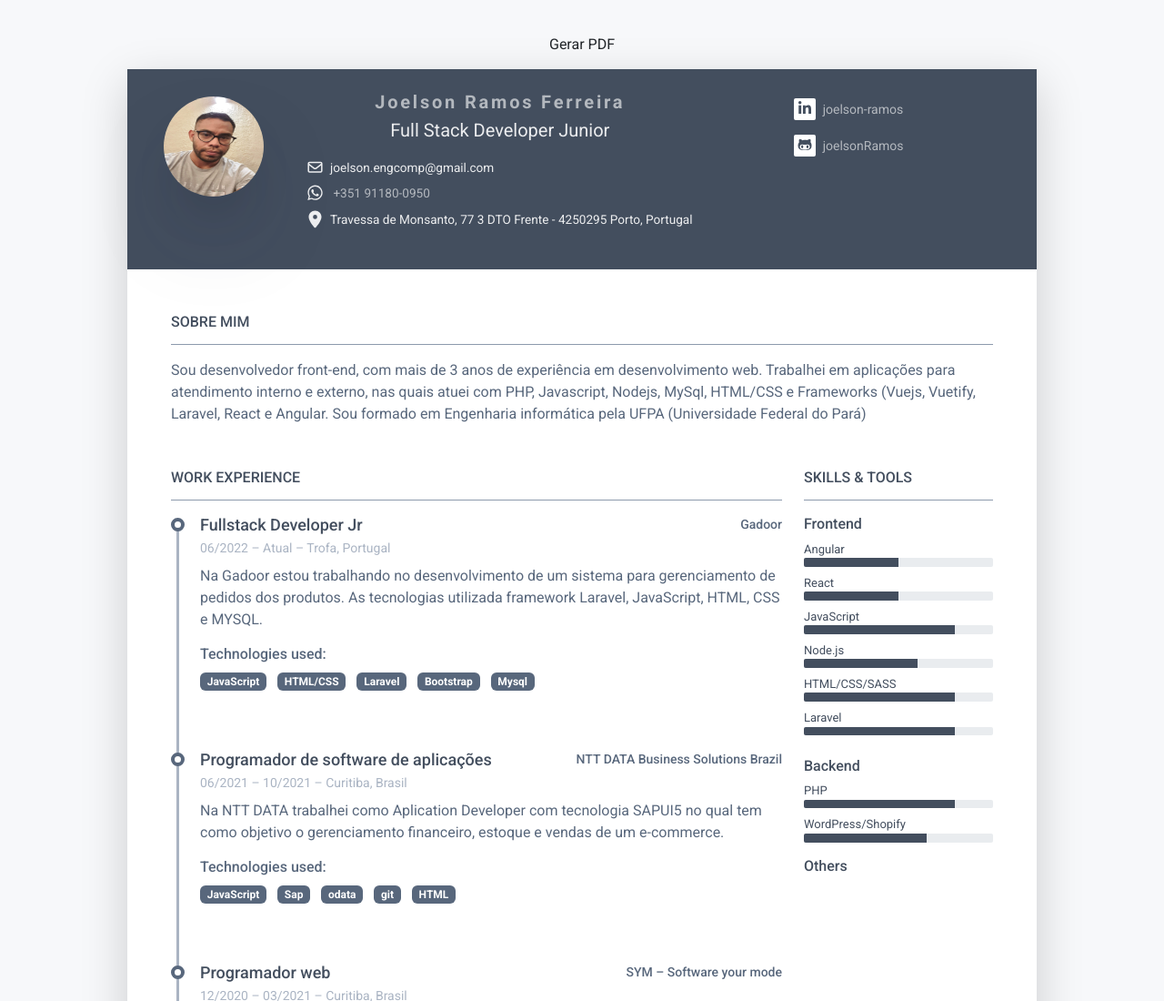
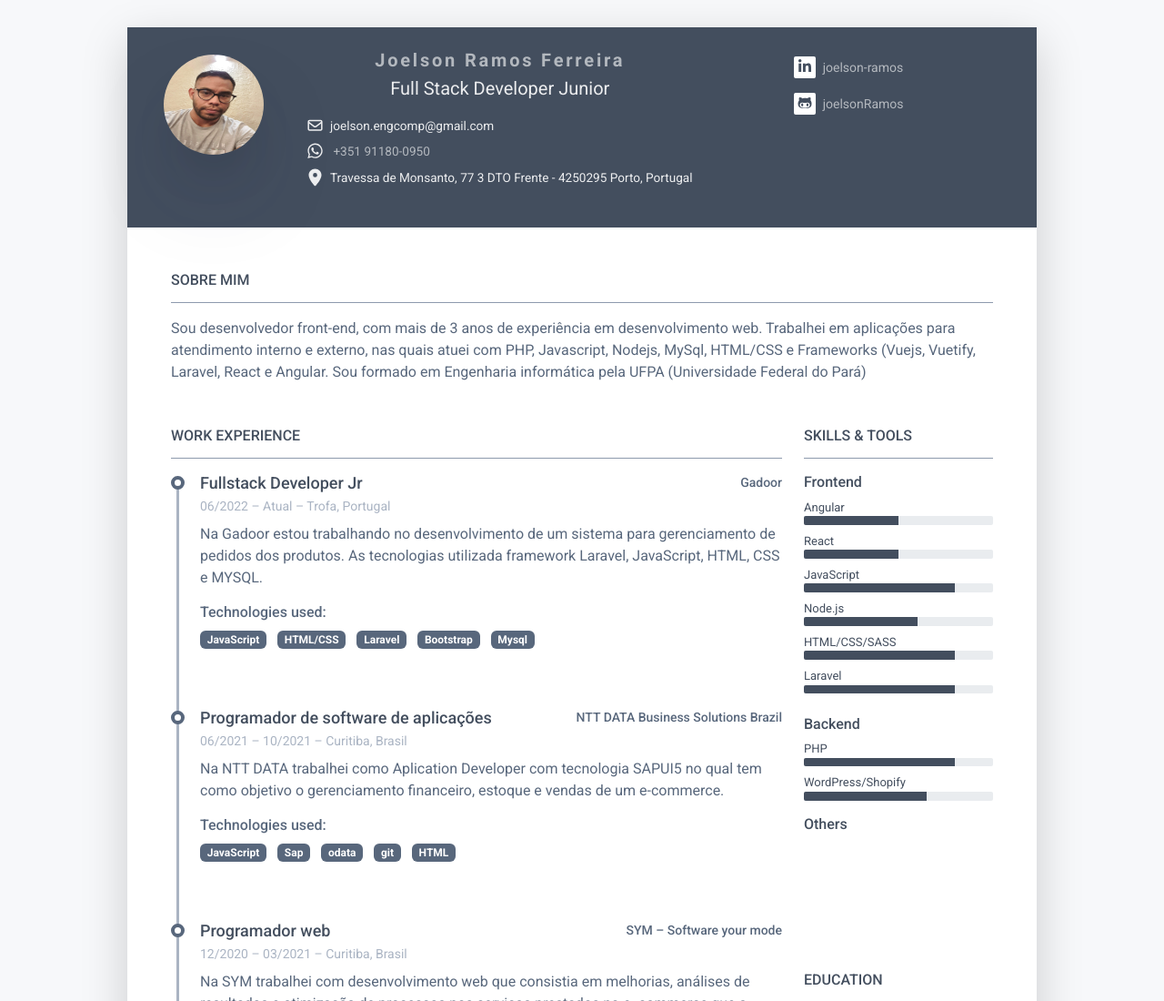
Before and after one commit to joelsonRamos/cartao-visita, a plain HTML site: page cv.html in a window 1280 px wide. Shown: the top 1100 px of the page at 91% size. Drawn offline with nearby package versions, Linux system fonts and the light colour scheme.

Commit message:
sem botao

```diff
--- a/cv.html
+++ b/cv.html
@@ -25,9 +25,9 @@
 <body>
 
     <article class="resume-wrapper text-center position-relative">
-		<div class="mb-2">
+		<!-- <div class="mb-2">
 			<button class="btn btn-danger" id="btnPDF">Gerar PDF</button>
-		</div>
+		</div> -->
 
 	    <div id="geraPDF" class="resume-wrapper-inner mx-auto text-start bg-white shadow-lg">
 		    <header class="resume-header pt-4 pt-md-0">
```
